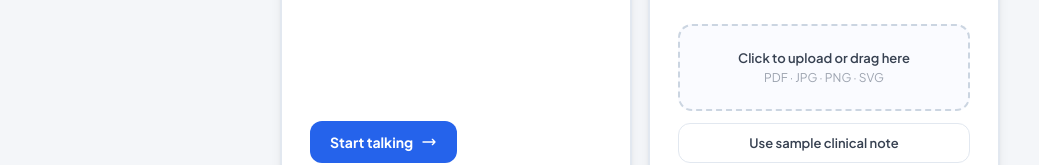
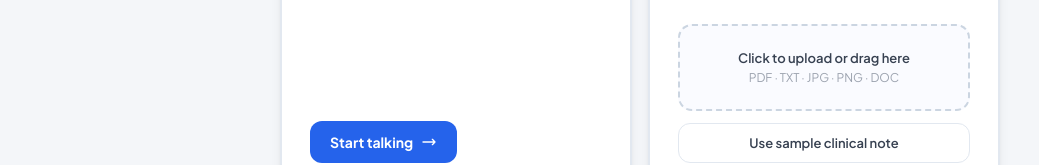
Before and after one commit to vinaykudari/light, a Next.js app: page / in a window 1280 px wide. Both pictures are taken after a click on the button "Find clinical trials →". Shown: the part 465-630 px from the top of the page, without its empty margins (0-1039 px from the left). Built offline with nearby package versions, Linux system fonts and the light colour scheme.

Commit message:
fix: allow txt/doc uploads; update file type label

```diff
--- a/src/components/LightDashboard.tsx
+++ b/src/components/LightDashboard.tsx
@@ -383,10 +383,10 @@ export function LightDashboard() {
                 onMouseOver={e => { (e.currentTarget as HTMLElement).style.borderColor = "#2563EB"; (e.currentTarget as HTMLElement).style.background = "#EFF6FF"; }}
                 onMouseOut={e => { (e.currentTarget as HTMLElement).style.borderColor = "#CBD5E1"; (e.currentTarget as HTMLElement).style.background = "#FAFBFF"; }}>
                 <p style={{ fontSize: "13px", fontWeight: 600, color: "#374151", marginBottom: "4px" }}>Click to upload or drag here</p>
-                <p style={{ fontSize: "12px", color: "#9CA3AF" }}>PDF · JPG · PNG · SVG</p>
+                <p style={{ fontSize: "12px", color: "#9CA3AF" }}>PDF · TXT · JPG · PNG · DOC</p>
                 {uploadedFileName && <p style={{ fontSize: "11px", color: "#2563EB", fontWeight: 600, marginTop: "8px" }}>✓ {uploadedFileName}</p>}
               </div>
-              <input accept="image/*,.pdf" ref={uploadInputRef} style={{ display:"none" }} type="file"
+              <input accept="image/*,.pdf,.txt,.doc,.docx" ref={uploadInputRef} style={{ display:"none" }} type="file"
                 onChange={(event) => { const file = event.target.files?.[0]; if (file) void startUpload(file.name); }}/>
               <button className="btn-outline" onClick={() => void startUpload()} style={{ width:"100%", padding:"11px", fontSize:"13px", borderRadius:"12px", fontFamily:"inherit" }}>
                 Use sample clinical note
```
